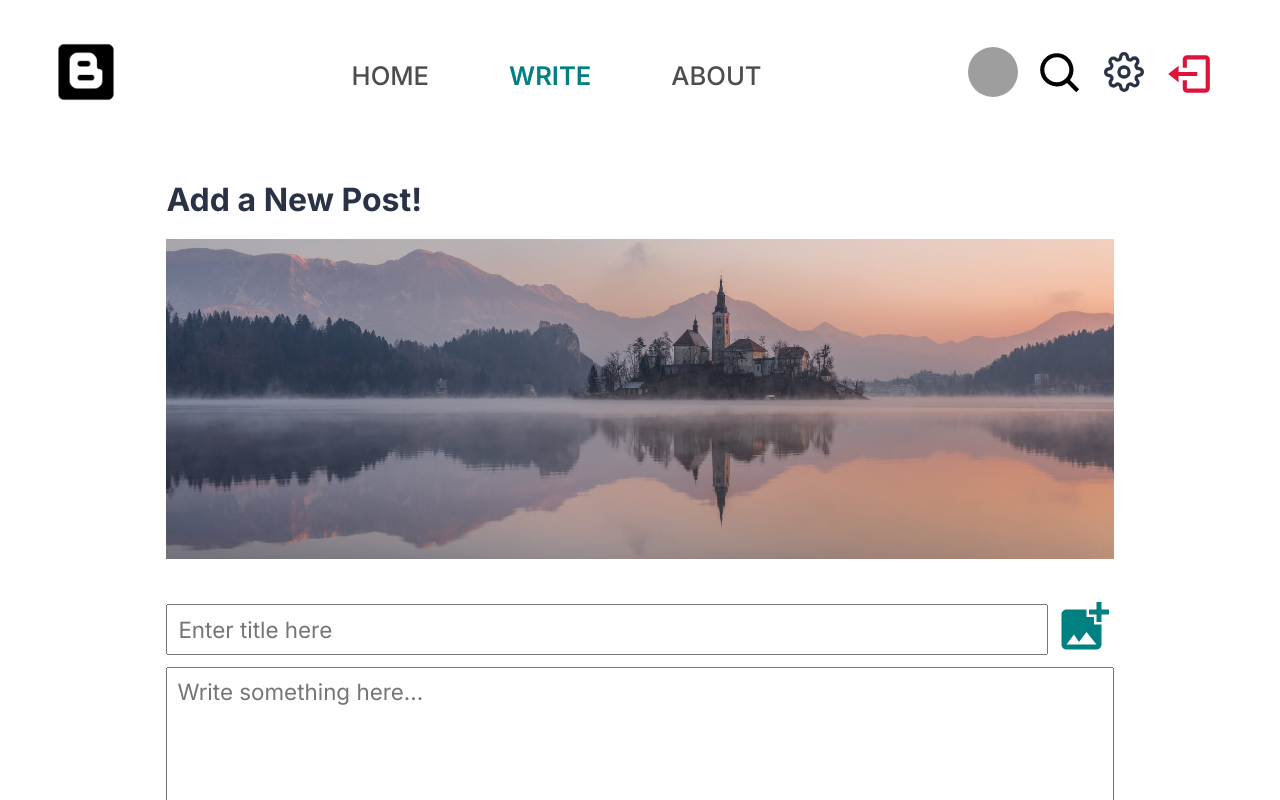
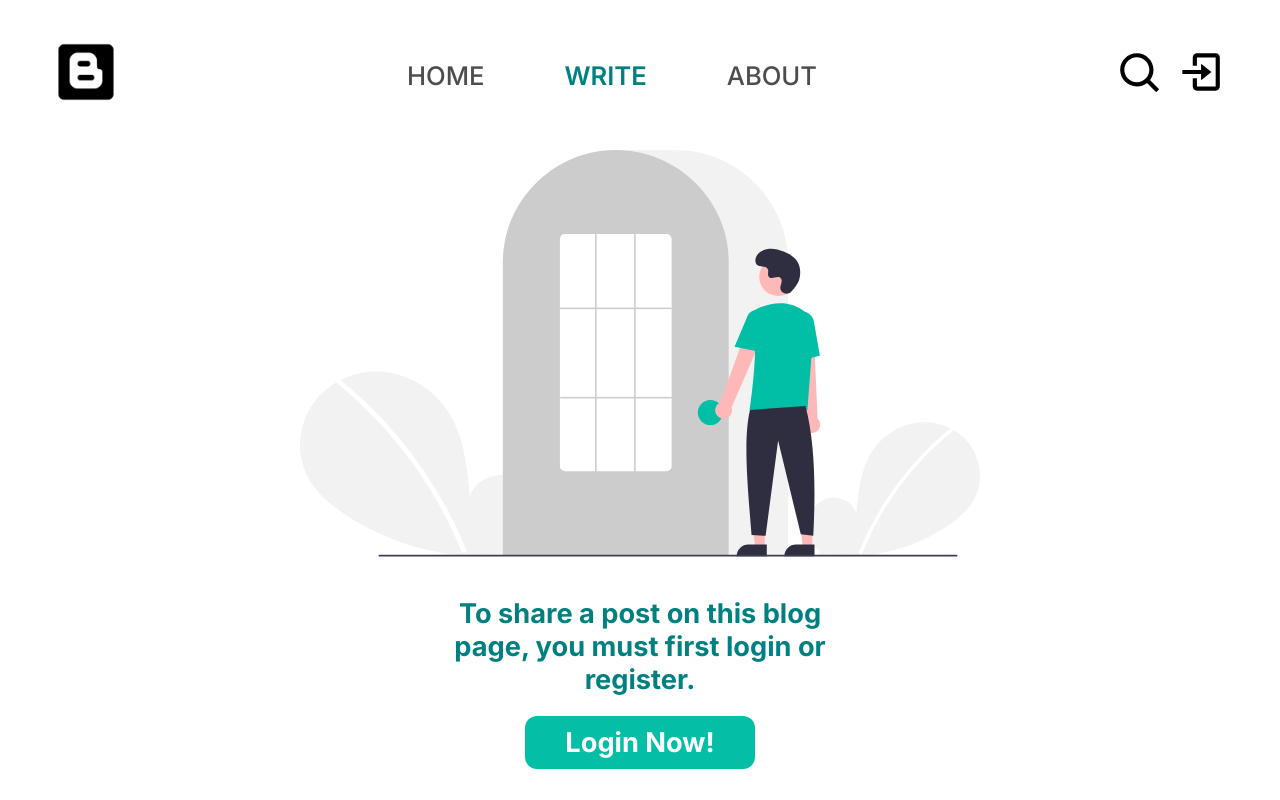
Before and after one commit to esrasen9/mern-blog-app, a React (Create React App) app in the folder client/: page /write in a window 1280 px wide. Shown: the top 800 px of the page. Built offline with nearby package versions, Linux system fonts and the light colour scheme; grey boxes are pictures that could not be loaded.

Commit message:
Code refactored

```diff
--- a/client/src/Context.jsx
+++ b/client/src/Context.jsx
@@ -4,7 +4,7 @@ export const Context = React.createContext(null);
 
 const Provider = ({ children })=> {
     const [posts, setPosts] = useState([]);
-    const [user, setUser] = useState({});
+    const [user, setUser] = useState(null);
 
     const store = useMemo(() => ({
         posts,
--- a/client/src/components/header/center/MenuItems.css
+++ b/client/src/components/header/center/MenuItems.css
@@ -1,5 +1,4 @@
 .menu-items {
-    flex: 6;
     display: flex;
     justify-content: center;
     align-items: center;
--- a/client/src/components/header/left/Left.css
+++ b/client/src/components/header/left/Left.css
@@ -1,5 +1,4 @@
 .left {
-    flex: 3;
     margin-left: 56px;
 }
 
--- a/client/src/components/header/right/Right.css
+++ b/client/src/components/header/right/Right.css
@@ -1,5 +1,4 @@
 .top-right {
-    flex: 5;
     display: flex;
     justify-content: flex-end;
     margin-right: 56px;
--- a/client/src/components/new-post/NewPost.css
+++ b/client/src/components/new-post/NewPost.css
@@ -73,3 +73,41 @@
     color: teal;
     border: 1px solid teal;
 }
+
+.sign-inv-container {
+    margin: auto;
+    display: flex;
+    flex-direction: column;
+    align-items: center;
+    justify-content: center;
+}
+
+.login-image {
+    width: 680px;
+    margin-bottom: 40px;
+}
+
+.inv-message {
+    color: teal;
+    width: 400px;
+    text-align: center;
+    font-weight: bold;
+    font-size: 1.7rem;
+}
+
+.inv-link {
+    text-decoration: none;
+    padding: 10px 40px;
+    margin: 20px 0;
+    border-radius: 12px;
+    background-color: #04BFA6;
+    color: white;
+    font-weight: bold;
+    font-size: 1.7rem;
+    cursor: pointer;
+    transition: all 0.5s ease-in-out;
+}
+
+.inv-link:hover {
+    background-color: rgba(0, 128, 128, 0.75);
+}
--- /dev/null
+++ b/client/src/components/new-post/SignInvitation.jsx
@@ -0,0 +1,16 @@
+import React from 'react';
+import loginImage from "../../img/undraw_login_re_4vu2 (1).svg"
+import "./NewPost.css";
+import {Link} from "react-router-dom";
+
+const SignInvitation = () => {
+    return (
+        <div className={"sign-inv-container"}>
+            <img className="login-image" src={loginImage} alt=""/>
+            <p className="inv-message">To share a post on this blog page, you must first login or register.</p>
+            <Link to="/sign" className="inv-link">Login Now!</Link>
+        </div>
+    );
+}
+
+export default SignInvitation;
--- a/client/src/components/profile-settings/Settings.css
+++ b/client/src/components/profile-settings/Settings.css
@@ -1,12 +1,12 @@
 .settings-container {
     max-width: 86vw;
-    height: 75vh;
     margin: 30px auto;
     box-shadow: rgba(0, 0, 0, 0.2) 0 3px 15px;
 }
 
 .settings-form {
     display: flex;
+    flex-wrap: wrap;
     height: 100%;
     justify-content: space-between;
     padding: 70px 50px;
@@ -28,7 +28,7 @@
 
 .settings-form-right h1 {
     color: rgba(0, 52, 52, 0.8);
-    margin-bottom: 80px;
+    margin-bottom: 40px;
 }
 
 .setting-input-container {
@@ -49,7 +49,7 @@
     outline: none;
     border: 1px solid #2A3346;
     border-radius: 10px;
-    margin-bottom: 18px;
+    margin-bottom: 16px;
 }
 
 .setting-label {
@@ -67,7 +67,7 @@
     font-weight: 600;
     border-radius: 10px;
     background-color: crimson;
-    margin-top: 60px;
+    margin-top: 30px;
     color: white;
     border: 0;
     transition: all 0.5s ease-in;
@@ -97,3 +97,9 @@
 .delete-account-icon {
     margin-left: 10px;
 }
+
+@media only screen and (min-width: 1000px) {
+    .settings-form {
+        max-height: 96vh;
+    }
+}
--- a/client/src/pages/Home.jsx
+++ b/client/src/pages/Home.jsx
@@ -1,4 +1,4 @@
-import React, {useEffect, useState} from 'react';
+import React, {useEffect} from 'react';
 import Banner from "../components/banner/Banner";
 import Posts from "../components/posts/Posts";
 import {useStateValue} from "../Context";
--- a/client/src/pages/Write.jsx
+++ b/client/src/pages/Write.jsx
@@ -1,10 +1,13 @@
 import React from 'react';
 import NewPost from "../components/new-post/NewPost";
+import {useStateValue} from "../Context";
+import SignInvitation from "../components/new-post/SignInvitation";
 
 const Write = () => {
+    const {user} = useStateValue();
     return (
         <div>
-            <NewPost/>
+            {user ? <NewPost/> : <SignInvitation/>}
         </div>
     );
 }
```
Also changed, not shown: client/src/img/undraw_login_re_4vu2 (1).svg (added), 1 other file (tests, documents, lock files or other folders).
